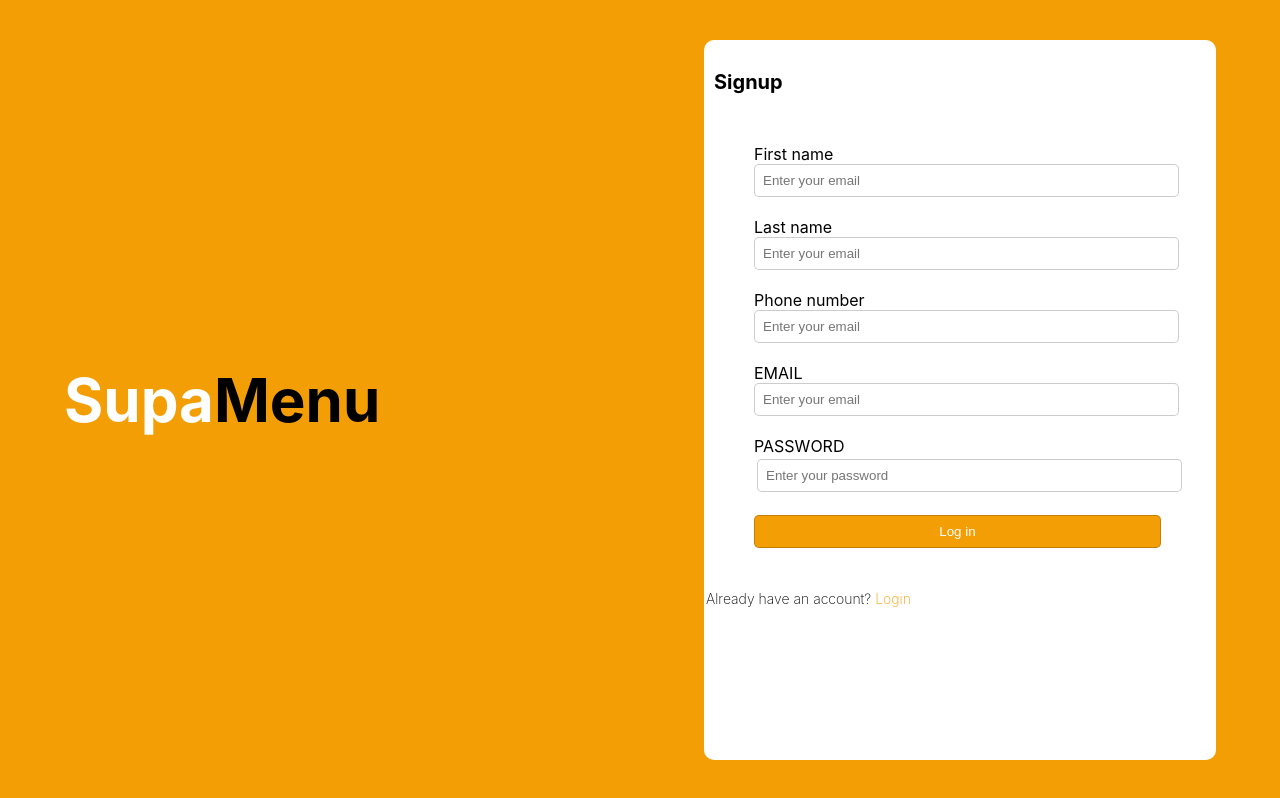
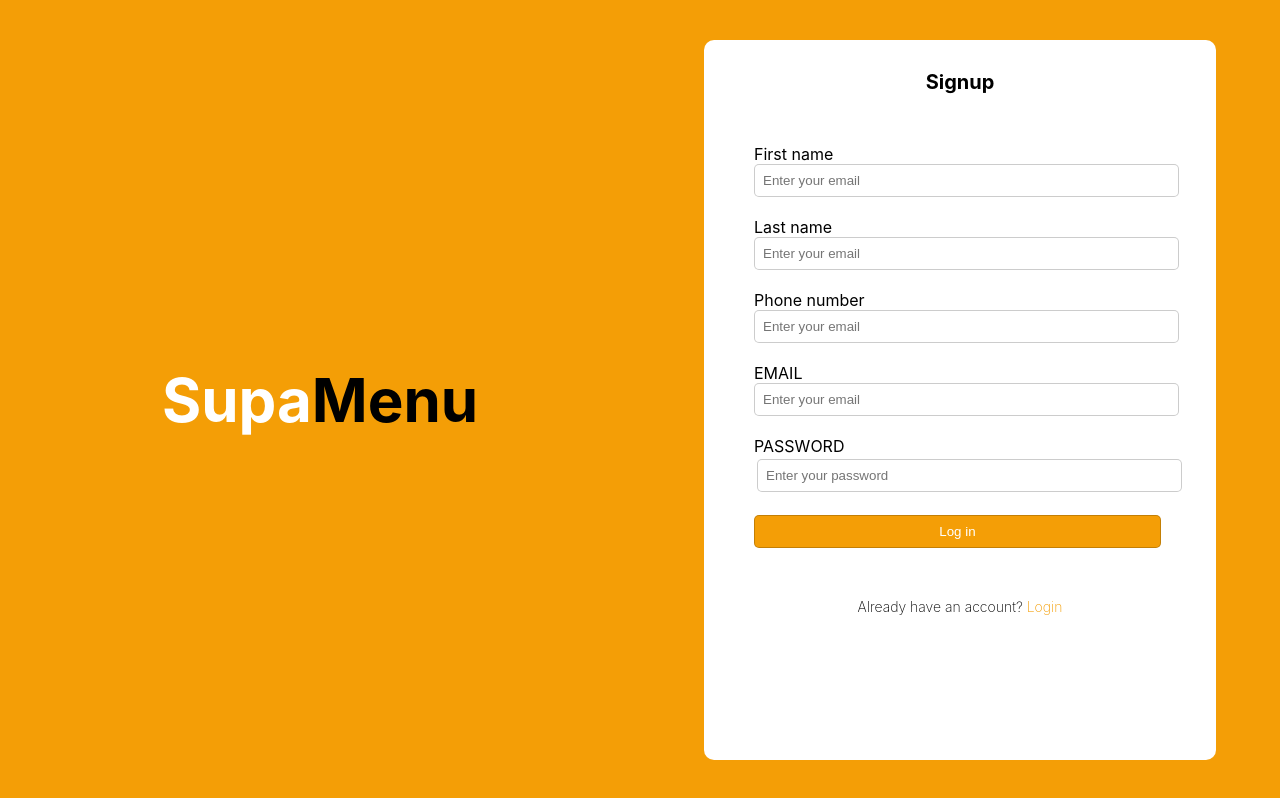
Before and after one commit to teta-Lena/SupaMenu, a React (Create React App) app: page /register in a window 1280 px wide. Built offline with nearby package versions, Linux system fonts and the light colour scheme.

Commit message:
css changes for register

```diff
--- a/src/index.css
+++ b/src/index.css
@@ -161,6 +161,9 @@ p{
 }
 .title-container p{
   font-size: 60px;
+   display: flex;
+   justify-content: center  ;
+   font-weight: bolder;
 }
 .input-container {
   margin: auto;
@@ -177,11 +180,6 @@ p{
   background-color: white;
   border-radius: 10px;
 }
-.title-container p{
-  font-weight: bolder;
-}
-
-
 
 .sp-login{
   color: black;
@@ -227,11 +225,13 @@ p{
 }
 
 .input-container-register h5{
-  color:black;
+  color:rgb(0, 0, 0);
   font-weight: bold;
   padding: 10px;
   font-size: 20px;
   margin-top: 1em;
+  text-align: center;
+
 }
 
 .loginsubmit{
@@ -244,12 +244,7 @@ p{
   font-size: 14px;
   color: black;
   padding: 10px;
-}
-.input-container-register .form-options{
-  font-weight: 200;
-  font-size: 14px;
-  color: black;
-  padding: 2px;
+  text-align: center;
 }
 .restoinfo-container{
   width: 100%;
```
